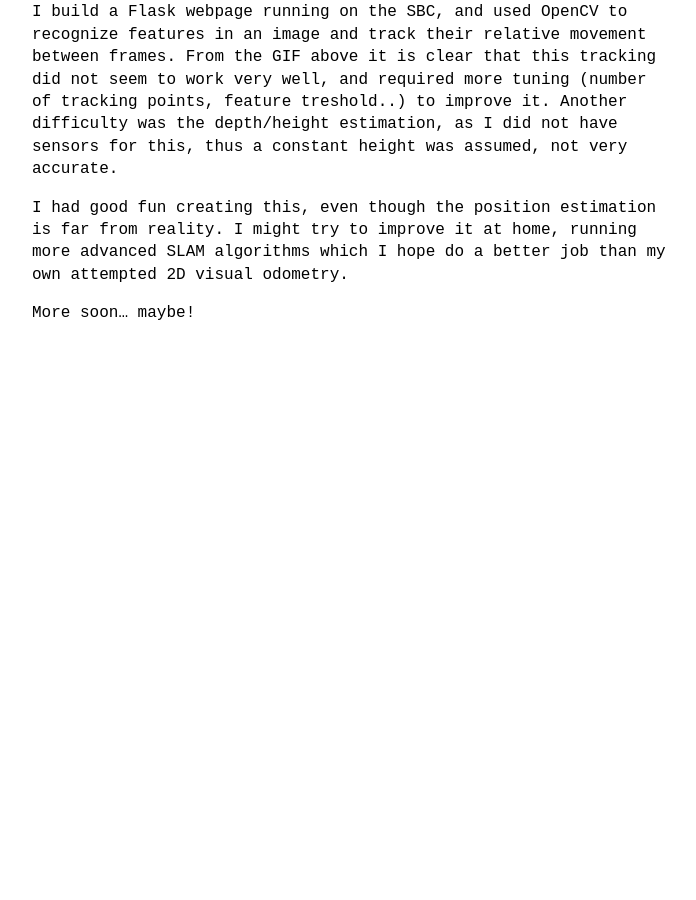
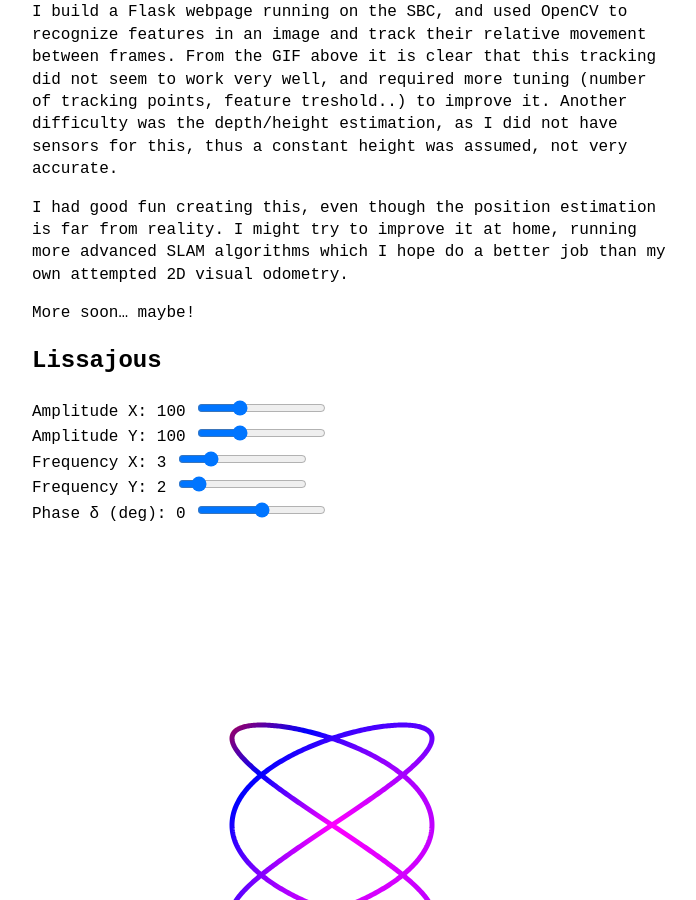
Before and after one commit to RemiFM/reemi, a Jekyll site: the page built from _posts/2025-06-01-visual-odometry-for-drone-navigation.md, in a window 1280 px wide and 900 px high, scrolled down 1837 px. Shown: the whole window, without its empty margins (288-984 px from the left). Built offline with Jekyll 4.4.1, drawn with Linux system fonts in a browser that asks for light colours; before the commit the page ends 2242 px from its top, so only the background shows below that; part of the change alters nothing that is shown; grey boxes are pictures that could not be loaded.

```diff
--- a/_posts/2025-06-01-visual-odometry-for-drone-navigation.md
+++ b/_posts/2025-06-01-visual-odometry-for-drone-navigation.md
@@ -30,3 +30,122 @@ I build a Flask webpage running on the SBC, and used OpenCV to recognize feature
 I had good fun creating this, even though the position estimation is far from reality. I might try to improve it at home, running more advanced SLAM algorithms which I hope do a better job than my own attempted 2D visual odometry.
 
 More soon...    maybe!
+
+
+
+
+
+
+<body>
+  <h1>Lissajous</h1>
+
+  <div class="controls">
+    <div class="control">
+      <label>Amplitude X: <span id="ampAVal">100</span></label>
+      <input type="range" id="ampA" min="10" max="300" value="100">
+    </div>
+    <div class="control">
+      <label>Amplitude Y: <span id="ampBVal">100</span></label>
+      <input type="range" id="ampB" min="10" max="300" value="100">
+    </div>
+    <div class="control">
+      <label>Frequency X: <span id="freqAVal">3</span></label>
+      <input type="range" id="freqA" min="1" max="10" value="3">
+    </div>
+    <div class="control">
+      <label>Frequency Y: <span id="freqBVal">2</span></label>
+      <input type="range" id="freqB" min="1" max="10" value="2">
+    </div>
+    <div class="control">
+      <label>Phase δ (deg): <span id="phaseVal">0</span></label>
+      <input type="range" id="phase" min="-360" max="360" value="0">
+    </div>
+  </div>
+
+  <canvas id="canvas" width="600" height="600"></canvas>
+
+	<script>
+	  const canvas = document.getElementById("canvas");
+	  const ctx = canvas.getContext("2d");
+
+	  const ampA = document.getElementById("ampA");
+	  const ampB = document.getElementById("ampB");
+	  const freqA = document.getElementById("freqA");
+	  const freqB = document.getElementById("freqB");
+	  const phaseSpeedSlider = document.getElementById("phase");
+	  const phaseVal = document.getElementById("phaseVal");
+
+	  const ampAVal = document.getElementById("ampAVal");
+	  const ampBVal = document.getElementById("ampBVal");
+	  const freqAVal = document.getElementById("freqAVal");
+	  const freqBVal = document.getElementById("freqBVal");
+
+	  let phaseDeg = 0;
+	  let lastTime = performance.now();
+
+	  function drawLissajous(phaseRadians) {
+		const A = parseFloat(ampA.value);
+		const B = parseFloat(ampB.value);
+		const a = parseFloat(freqA.value);
+		const b = parseFloat(freqB.value);
+
+		ampAVal.textContent = A;
+		ampBVal.textContent = B;
+		freqAVal.textContent = a;
+		freqBVal.textContent = b;
+		phaseVal.textContent = phaseSpeedSlider.value;
+
+		ctx.clearRect(0, 0, canvas.width, canvas.height);
+		ctx.beginPath();
+
+		const centerX = canvas.width / 2;
+		const centerY = canvas.height / 2;
+		const steps = 1000;
+		const tMax = 2 * Math.PI;
+
+		for (let i = 0; i <= steps; i++) {
+		  const t = tMax * i / steps;
+		  const x = A * Math.sin(a * t + phaseRadians);
+		  const y = B * Math.sin(b * t);
+		  const canvasX = centerX + x;
+		  const canvasY = centerY - y;
+
+		  if (i === 0) {
+			ctx.moveTo(canvasX, canvasY);
+		  } else {
+			ctx.lineTo(canvasX, canvasY);
+		  }
+		}
+
+		const my_gradient = ctx.createRadialGradient(centerX, centerX, 0, Math.max(canvas.width, canvas.height), canvas.height, canvas.height);
+		my_gradient.addColorStop(0, "magenta");
+		my_gradient.addColorStop(0.5, "blue");
+		my_gradient.addColorStop(1, "red");
+
+		ctx.strokeStyle = my_gradient;//"#007acc";
+		ctx.lineWidth = 5;
+		ctx.stroke();
+	  }
+
+	  function animate(now) {
+		const deltaTime = (now - lastTime) / 1000; // seconds
+		lastTime = now;
+
+		const speedDegPerSec = parseFloat(phaseSpeedSlider.value);
+		phaseDeg = (phaseDeg + speedDegPerSec * deltaTime) % 360;
+		const phaseRad = phaseDeg * Math.PI / 180;
+
+		drawLissajous(phaseRad);
+		requestAnimationFrame(animate);
+	  }
+
+	  // Update drawing when sliders change (except phase slider, which is now speed)
+	  [ampA, ampB, freqA, freqB].forEach(slider => {
+		slider.addEventListener("input", () => drawLissajous(phaseDeg * Math.PI / 180));
+	  });
+
+	  // Start animation
+	  requestAnimationFrame(animate);
+	</script>
+
+</body>
```
